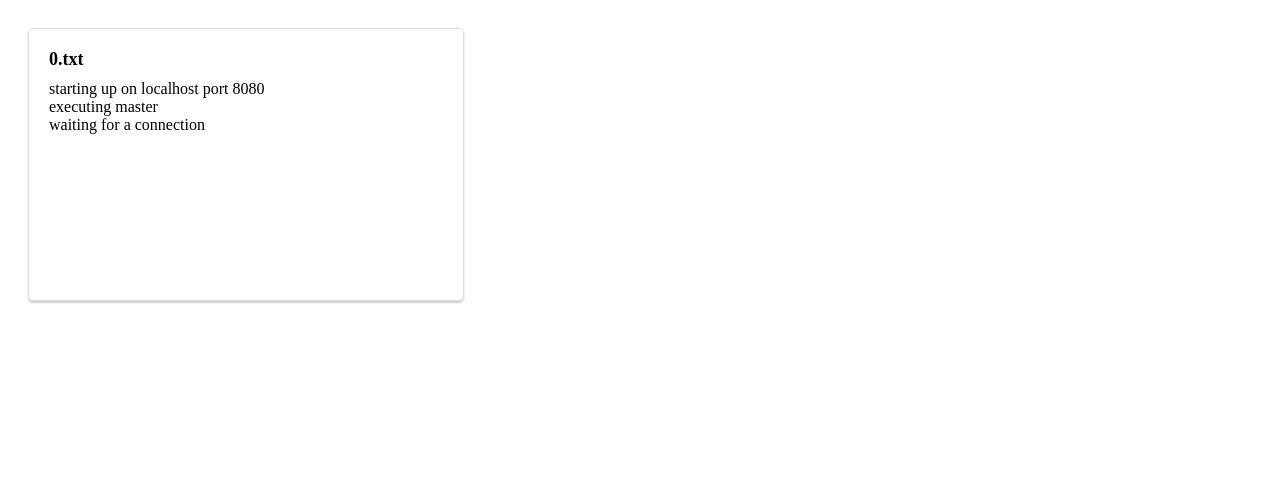
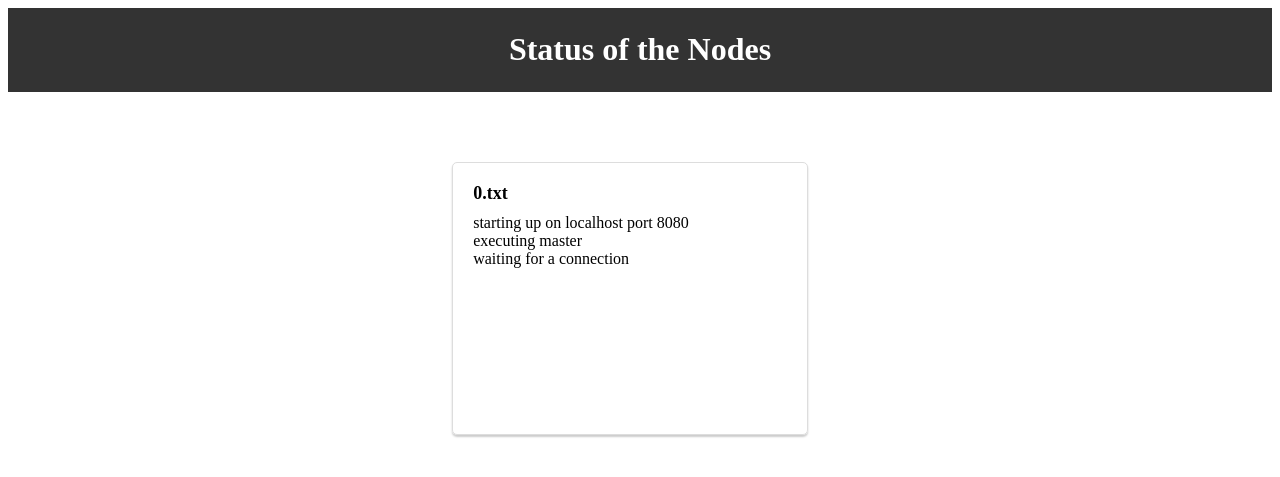
Before and after one commit to Chaitu32/Ricart_Agrawala-DS, a Flask app: page /display_files in a window 1280 px wide. Shown: the top 477 px of the page. Run offline with Flask 3, Linux system fonts and the light colour scheme.

Commit message:
Final Version

```diff
--- a/Web_App/templates/display_files.html
+++ b/Web_App/templates/display_files.html
@@ -6,38 +6,46 @@
             .file-container {
   display: flex;
   flex-wrap: wrap;
-        justify-content: space-between;
-        overflow-x: auto;
+  justify-content: center;
+  align-items: center;
   padding: 20px;
+  margin: 0 auto;
+  max-width: 80%;
 }
 
-      /* Style the file container */
 .file-box {
   border: 1px solid #ddd;
   border-radius: 5px;
   box-shadow: 0 2px 2px #ccc;
   padding: 20px;
+  overflow-x: auto;
+  flex: 0 0 calc(33% - 20px);
+  max-width: calc(33% - 20px);
   margin-bottom: 20px;
-        overflow-x: auto;
-        flex: 1 1 calc(33% - 10px); /* Adjust the percentage value to your liking */
-        max-width: calc(33% - 10px); /* Adjust the percentage value to your liking */
+  margin-right: 20px;
 }
 
-      /* Style the file name */
 .file-name {
   font-weight: bold;
   margin-bottom: 10px;
   font-size: 18px;
 }
 
-      /* Style the file contents */
 .file-contents {
   white-space: pre-wrap;
   word-wrap: break-word;
   max-width: 100%;
   font-size: 16px;
-        overflow-y: auto; /* Add scroll inside box */
-        height: 200px; /* Adjust the height value to your liking */
+  overflow-y: auto;
+  height: 200px;
+}
+
+      header {
+        background-color: #333;
+        color: white;
+        padding: 2px;
+        text-align: center;
+        margin-bottom: 50px;
       }
     </style>
     <script>
@@ -58,6 +66,9 @@
   </head>
 
   <body>
+    <header>
+      <h1>Status of the Nodes</h1>
+    </header>
     <div class="file-container">
       {% for file in file_data %}
       <div class="file-box">
```
Also changed, not shown: Web_App/templates/status.html (deleted, +0 -76 lines), README.md, image/screenshot-15.png (added), image/screenshot-16.png (added), 6 other files. Lines whose indentation alone changed are shown as unchanged.
